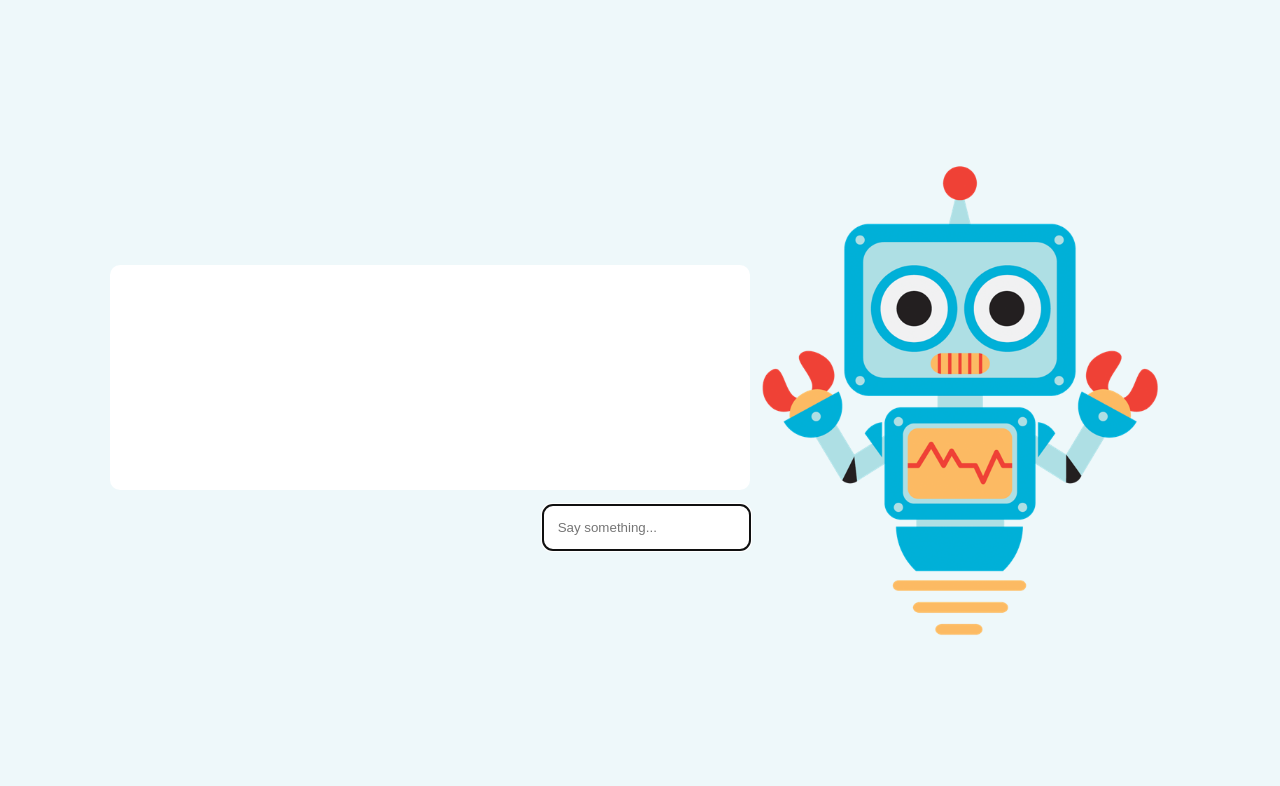
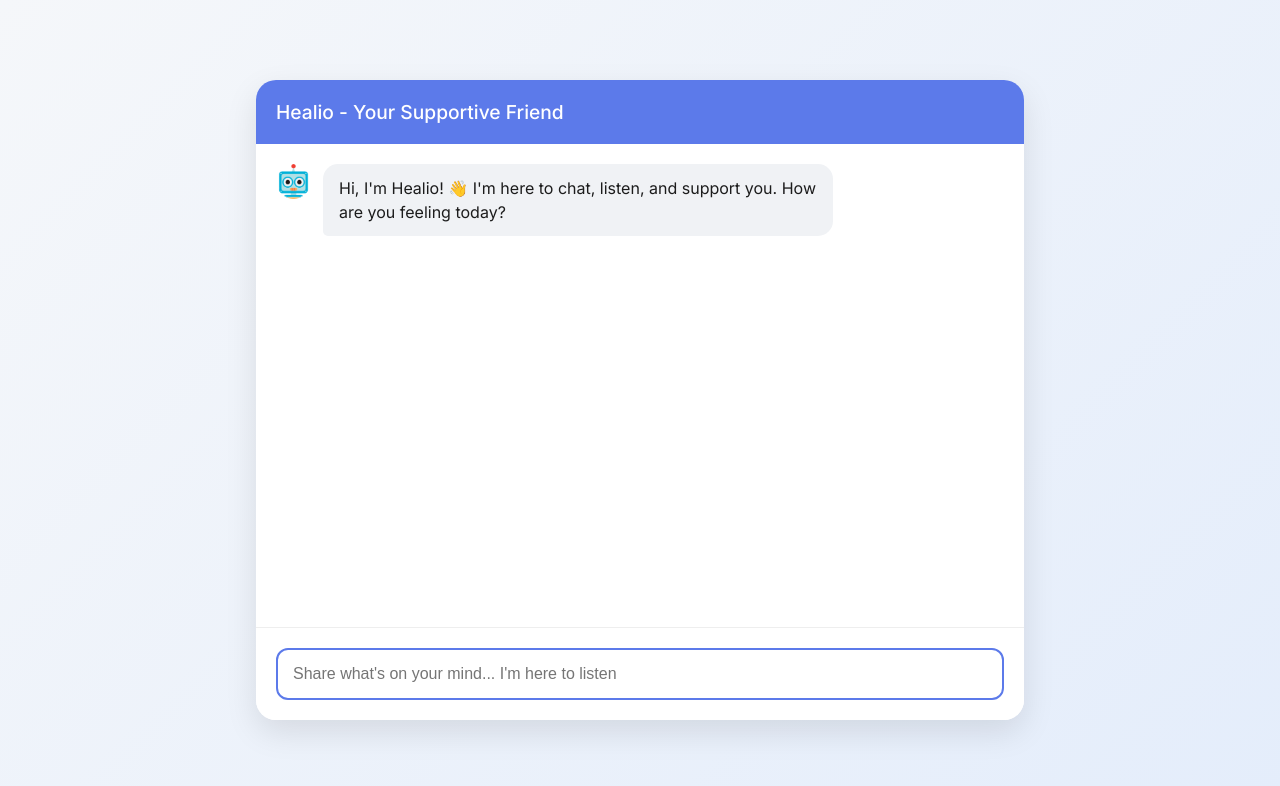
Before and after one commit to adityasngpta/healio-chatbot, a plain HTML site: page index.html in a window 1280 px wide. Drawn offline with Linux system fonts and the light colour scheme.

Commit message:
Add files via upload

```diff
--- a/index.html
+++ b/index.html
@@ -1,22 +1,27 @@
 <!DOCTYPE html>
 <html>
-
 <head>
-	<title>Chatbot</title>
+    <title>Healio - Your Mental Health Companion</title>
     <link rel="icon" href="bot.png" />
     <link rel="stylesheet" href="style.css" />
+    <link href="https://fonts.googleapis.com/css2?family=Inter:wght@400;500;600&display=swap" rel="stylesheet">
 </head>
-
 <body>
-	<div id="container" class="container">
-		<div id="chat" class="chat">
+    <div class="container">
+        <div class="chat">
+            <div class="chat-header">
+                Healio - Your Supportive Friend
+            </div>
             <div id="messages" class="messages"></div>
-			<input id="input" type="text" placeholder="Say something..." autocomplete="off" autofocus="true" />
+            <div class="input-container">
+                <input id="input" type="text"
+                    placeholder="Share what's on your mind... I'm here to listen"
+                    autocomplete="off"
+                    autofocus="true" />
             </div>
-		<img src="bot.png" alt="Robot cartoon" height="500vh">
         </div>
-</body>
+    </div>
     <script type="module" src="index.js"></script>
     <script src="speech.js"></script>
-
+</body>
 </html>
--- a/index.js
+++ b/index.js
@@ -2,10 +2,27 @@
 const GEMINI_API_KEY = "AIzaSyDNf5CReEq_USmxByM3RhTQBaBVXuCSgUM";
 const API_URL = "https://generativelanguage.googleapis.com/v1beta/openai/chat/completions";
 
+const SYSTEM_PROMPT = `You are Healio, a supportive and empathetic mental health companion for young people. Your responses should be:
+- Warm and conversational, but professional
+- Non-judgmental and validating of emotions
+- Clear and concise (keep responses under 3 sentences when possible)
+- Encouraging but never dismissive of serious concerns
+- Direct users to professional help for serious issues
+- Never give medical advice or try to diagnose
+
+If you sense the user is in crisis, always provide these emergency contacts:
+"If you're having thoughts of self-harm, please know you're not alone. Contact these 24/7 support services:
+- Crisis Text Line: Text HOME to 741741
+- National Suicide Prevention Lifeline: 1-800-273-8255"`;
+
 document.addEventListener("DOMContentLoaded", () => {
+  // Show welcome message
+  const welcome = "Hi, I'm Healio! 👋 I'm here to chat, listen, and support you. How are you feeling today?";
+  addChat("", welcome, true);
+
   const inputField = document.getElementById("input");
   inputField.addEventListener("keydown", async (e) => {
-    if (e.key === "Enter") {
+    if (e.key === "Enter" && inputField.value.trim() !== "") {
       let input = inputField.value;
       inputField.value = "";
       await output(input);
@@ -25,7 +42,7 @@ async function getGeminiResponse(input) {
       body: JSON.stringify({
         model: "gemini-2.0-flash",
         messages: [
-          { role: "system", content: "You are a helpful assistant." },
+          { role: "system", content: SYSTEM_PROMPT },
           { role: "user", content: input }
         ]
       })
@@ -51,15 +68,17 @@ async function output(input) {
 }
 
 // Update addChat to return the bot text element.
-function addChat(input, placeholder) {
+function addChat(input, placeholder, isWelcome = false) {
   const messagesContainer = document.getElementById("messages");
 
+  if (!isWelcome) {
     // Create user message
     let userDiv = document.createElement("div");
     userDiv.id = "user";
     userDiv.className = "user response";
     userDiv.innerHTML = `<img src="user.png" class="avatar"><span>${input}</span>`;
     messagesContainer.appendChild(userDiv);
+  }
 
   // Create bot message
   let botDiv = document.createElement("div");
@@ -70,8 +89,8 @@ function addChat(input, placeholder) {
   botImg.className = "avatar";
   botDiv.className = "bot response";
   botText.innerText = placeholder;
+  botDiv.appendChild(botImg);
   botDiv.appendChild(botText);
-  botDiv.appendChild(botImg);
   messagesContainer.appendChild(botDiv);
 
   // Keep messages at most recent
--- a/style.css
+++ b/style.css
@@ -2,96 +2,114 @@
   box-sizing: border-box;
 }
 
-html {
-	height: 100%;
-
-}
-
-body {
-  font-family: 'Roboto', 'Oxygen',
-    'Ubuntu', 'Cantarell', 'Fira Sans', 'Droid Sans', 'Helvetica Neue', Arial, Helvetica,
-    sans-serif;
-  -webkit-font-smoothing: antialiased;
-  -moz-osx-font-smoothing: grayscale;
-	background-color: rgba(223, 242, 247, .5);
+html, body {
   height: 100%;
   margin: 0;
-}
-
-span {
-	padding-right: 15px;
-	padding-left: 15px;
+  font-family: 'Inter', -apple-system, BlinkMacSystemFont, sans-serif;
+  background: linear-gradient(135deg, #f5f7fa 0%, #e4edfb 100%);
 }
 
 .container {
   display: flex;
   justify-content: center;
   align-items: center;
-	width: 100%;
   height: 100%;
+  padding: 20px;
 }
 
 .chat {
-	height: 300px;
-	width: 50vw;
+  height: 80vh;
+  width: 60vw;
+  background: white;
+  border-radius: 20px;
+  box-shadow: 0 12px 32px rgba(0, 0, 0, 0.1);
   display: flex;
   flex-direction: column;
-  justify-content: center;
-	align-items: center;
+  overflow: hidden;
 }
 
-::-webkit-input-placeholder {
-	color: .711
-}
-
-input {
-	border: 0;
-	padding: 15px;
-	margin-left: auto;
-	border-radius: 10px;
+.chat-header {
+  padding: 20px;
+  background: #5C7AEA;
+  color: white;
+  font-size: 1.2em;
+  font-weight: 500;
 }
 
 .messages {
+  flex: 1;
+  overflow-y: auto;
+  padding: 20px;
   display: flex;
   flex-direction: column;
-	overflow: scroll;
-	height: 90%;
-	width: 100%;
-	background-color: white;
-	padding: 15px;
-	margin: 15px;
-	border-radius: 10px;
-}
-
-#bot {
-	margin-left: auto;
-}
-
-.bot {
-	font-family: Consolas, 'Courier New', Menlo, source-code-pro, Monaco,
-	monospace;
-}
-
-.avatar {
-	height: 25px;
+  gap: 15px;
 }
 
 .response {
   display: flex;
-	align-items: center;
-	margin: 1%;
+  align-items: flex-start;
+  gap: 12px;
+  animation: fadeIn 0.3s ease-out;
 }
 
+@keyframes fadeIn {
+  from { opacity: 0; transform: translateY(10px); }
+  to { opacity: 1; transform: translateY(0); }
+}
 
-/* Mobile */
+.user {
+  flex-direction: row-reverse;
+}
+
+.response span {
+  padding: 12px 16px;
+  border-radius: 15px;
+  max-width: 70%;
+  line-height: 1.5;
+}
+
+.user span {
+  background: #5C7AEA;
+  color: white;
+  border-bottom-right-radius: 5px;
+}
+
+.bot span {
+  background: #F0F2F5;
+  color: #1C1C1C;
+  border-bottom-left-radius: 5px;
+}
+
+.avatar {
+  width: 35px;
+  height: 35px;
+  border-radius: 50%;
+  object-fit: cover;
+}
+
+.input-container {
+  padding: 20px;
+  background: white;
+  border-top: 1px solid #eee;
+}
+
+input {
+  width: 100%;
+  padding: 15px;
+  border: 2px solid #E8ECF4;
+  border-radius: 12px;
+  font-size: 16px;
+  transition: border-color 0.3s ease;
+}
+
+input:focus {
+  outline: none;
+  border-color: #5C7AEA;
+}
 
 @media only screen and (max-width: 980px) {
-  .container {
-		flex-direction: column;
-		justify-content: flex-start;
-	}
   .chat {
-		width: 75vw;
-		margin: 10vw;
+    width: 90vw;
+    height: 85vh;
   }
 }
```
Lines whose indentation alone changed are shown as unchanged.
